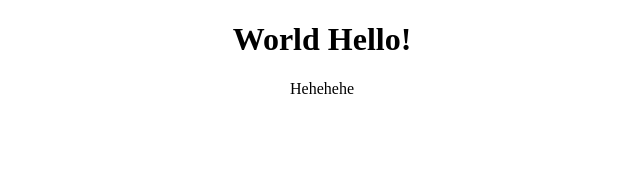
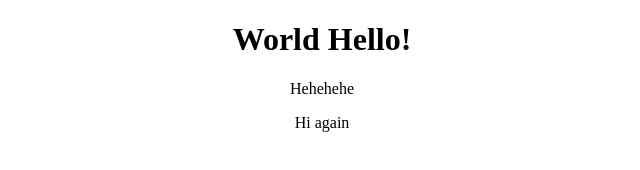
Before and after one commit to rkwada/branch-practice, a plain HTML site: page index.html in a window 1280 px wide. Shown: the full height of the page, 318-958 px from the left. Drawn offline with Linux system fonts and the light colour scheme.

Commit message:
Added new p tag

```diff
--- a/index.html
+++ b/index.html
@@ -9,5 +9,6 @@
 <body>
     <h1>World Hello!</h1>
     <p>Hehehehe</p>
+    <p>Hi again</p>
 </body>
 </html>
```
